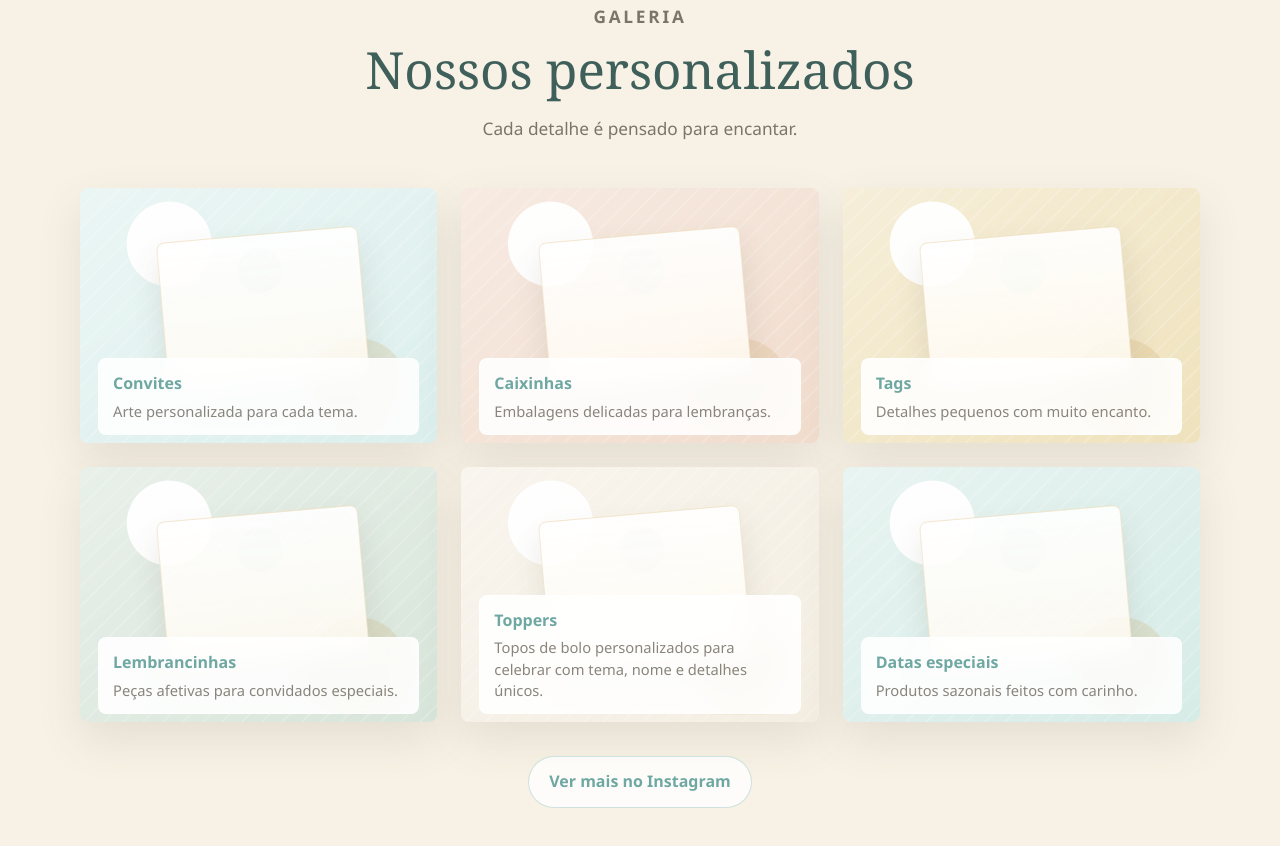
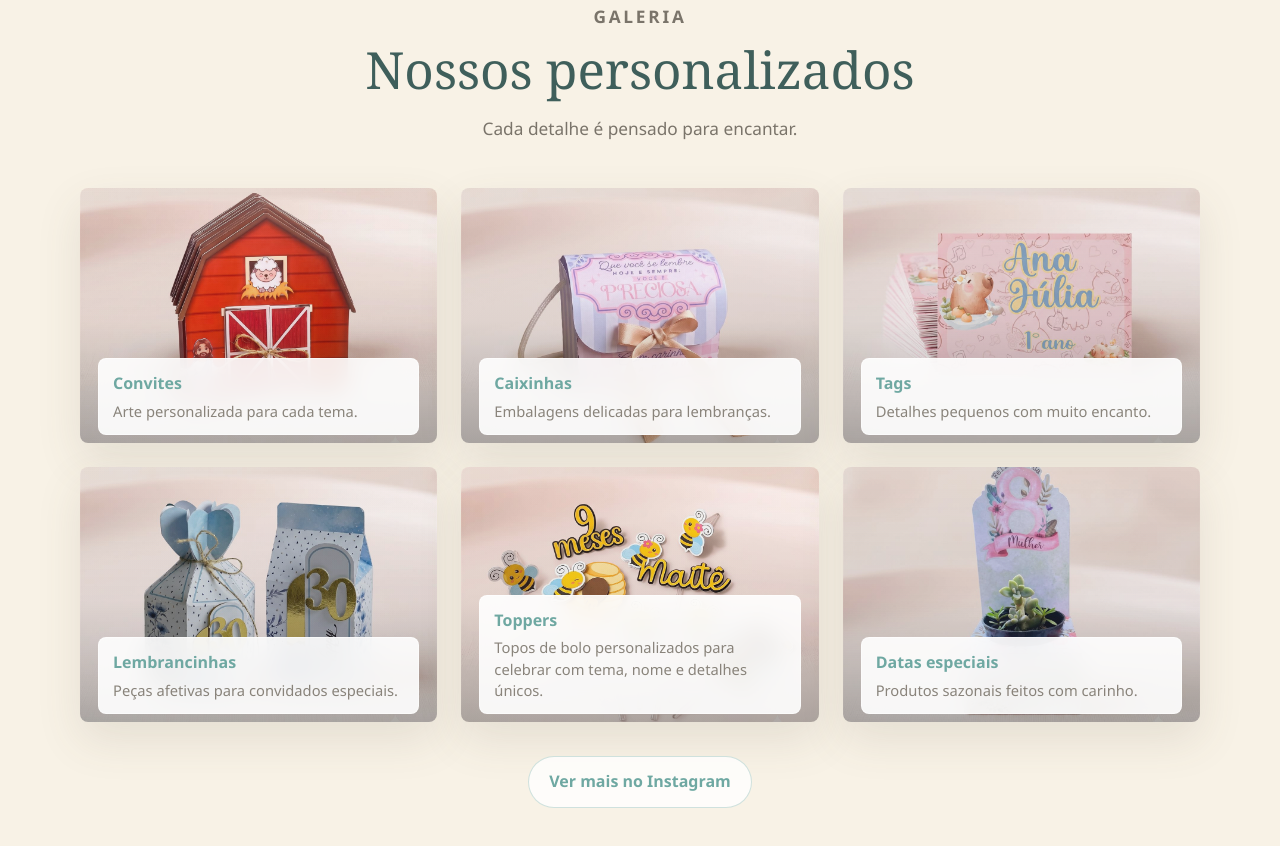
Before and after one commit to DansleyHR13/site-cassandra-personalizados, a plain HTML site: page index.html in a window 1280 px wide. Shown: the part 3554-4400 px from the top of the page. Drawn offline with Linux system fonts and the light colour scheme.

Commit message:
Adiciona fotos reais na galeria

```diff
--- a/index.html
+++ b/index.html
@@ -5,7 +5,7 @@
   <meta name="viewport" content="width=device-width, initial-scale=1.0">
   <meta name="description" content="Cassandra Personalizados: papelaria e personalizados feitos com carinho para festas, lembranças e momentos especiais.">
   <title>Cassandra Personalizados | Criando memórias que encantam</title>
-  <link rel="stylesheet" href="styles.css?v=20260708-gallery-toppers-1">
+  <link rel="stylesheet" href="styles.css?v=20260708-gallery-photos-1">
 </head>
 <body>
   <header class="site-header" data-header>
--- a/styles.css
+++ b/styles.css
@@ -560,7 +560,7 @@ h3 {
   position: absolute;
   inset: 0;
   z-index: 0;
-  background: var(--gallery-bg);
+  background: var(--gallery-bg) var(--gallery-position, center) / cover no-repeat;
   transform: scale(1);
   transition: transform 520ms ease, filter 520ms ease;
 }
@@ -574,25 +574,12 @@ h3 {
 .gallery-visual::before {
   inset: 0;
   background:
-    linear-gradient(145deg, rgba(255, 255, 255, 0.42), rgba(255, 255, 255, 0)),
-    radial-gradient(circle at 25% 22%, rgba(255, 255, 255, 0.95) 0 42px, transparent 43px),
-    radial-gradient(circle at 78% 78%, rgba(200, 163, 90, 0.22) 0 48px, transparent 49px),
-    repeating-linear-gradient(135deg, rgba(255, 255, 255, 0.16) 0 2px, transparent 2px 14px);
+    linear-gradient(180deg, rgba(35, 44, 42, 0.02) 0%, rgba(35, 44, 42, 0.08) 52%, rgba(35, 44, 42, 0.34) 100%),
+    linear-gradient(145deg, rgba(255, 250, 241, 0.12), rgba(255, 255, 255, 0));
 }
 
 .gallery-visual::after {
-  width: 56%;
-  height: 58%;
-  left: 23%;
-  top: 18%;
-  background:
-    linear-gradient(180deg, rgba(255, 255, 255, 0.9), rgba(255, 250, 241, 0.86)),
-    radial-gradient(circle at 50% 24%, rgba(159, 201, 197, 0.3) 0 22px, transparent 23px);
-  border: 1px solid rgba(200, 163, 90, 0.24);
-  border-radius: var(--radius);
-  box-shadow: 0 16px 30px rgba(93, 83, 63, 0.12);
-  transform: rotate(-5deg) translateY(0);
-  transition: transform 520ms ease;
+  display: none;
 }
 
 .gallery-item:hover .gallery-visual,
@@ -613,7 +600,7 @@ h3 {
   bottom: 18px;
   z-index: 2;
   padding: 12px 14px;
-  background: rgba(255, 255, 255, 0.88);
+  background: rgba(255, 255, 255, 0.9);
   border: 1px solid rgba(255, 255, 255, 0.5);
   border-radius: var(--radius);
   backdrop-filter: blur(12px);
@@ -652,12 +639,12 @@ h3 {
   opacity: 1;
 }
 
-.g1 { --gallery-bg: #dcefed; }
-.g2 { --gallery-bg: #f1dccd; }
-.g3 { --gallery-bg: #efe2bd; }
-.g4 { --gallery-bg: #d8e5da; }
-.g5 { --gallery-bg: #f4eee2; }
-.g6 { --gallery-bg: #d7ece7; }
+.g1 { --gallery-bg: url("assets/gallery-convites.jpg"); --gallery-position: center 58%; }
+.g2 { --gallery-bg: url("assets/gallery-caixinhas.jpg"); --gallery-position: center 56%; }
+.g3 { --gallery-bg: url("assets/gallery-tags.jpg"); --gallery-position: center 58%; }
+.g4 { --gallery-bg: url("assets/gallery-lembrancinhas.jpg"); --gallery-position: center 58%; }
+.g5 { --gallery-bg: url("assets/gallery-toppers.jpg"); --gallery-position: center 58%; }
+.g6 { --gallery-bg: url("assets/gallery-datas-especiais.jpg"); --gallery-position: center 58%; }
 
 .center {
   display: flex;
```
Also changed, not shown: assets/gallery-caixinhas.jpg (added), assets/gallery-convites.jpg (added), assets/gallery-datas-especiais.jpg (added), assets/gallery-lembrancinhas.jpg (added), assets/gallery-tags.jpg (added), assets/gallery-toppers.jpg (added).
